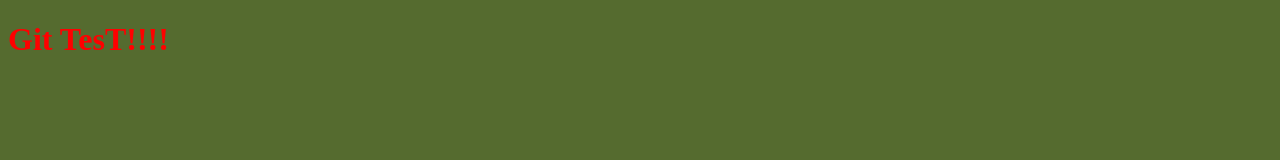
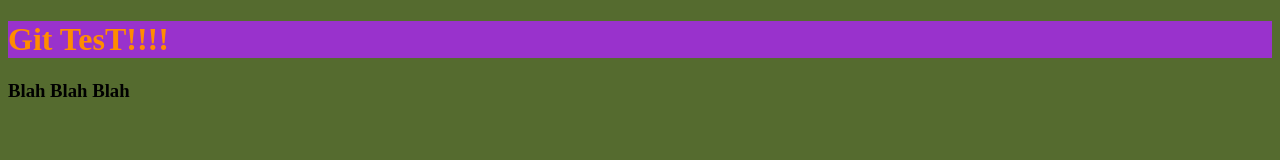
Before and after one commit to gorgo90/Git-Test, a plain HTML site: page index.html in a window 1280 px wide. Drawn offline with Linux system fonts and the light colour scheme.

Commit message:
Changed stylesheet

```diff
--- a/index.html
+++ b/index.html
@@ -9,6 +9,7 @@
   </head>
   <body>
     <h1>Git TesT!!!!</h1>
+    <h3>Blah Blah Blah</h3>
     <script src="app.js"></script>
   </body>
 </html>
--- a/style.css
+++ b/style.css
@@ -3,5 +3,6 @@ body {
 }
 
 h1 {
-  color: red;
+  color: darkorange;
+  background-color: darkorchid;
 }
```
